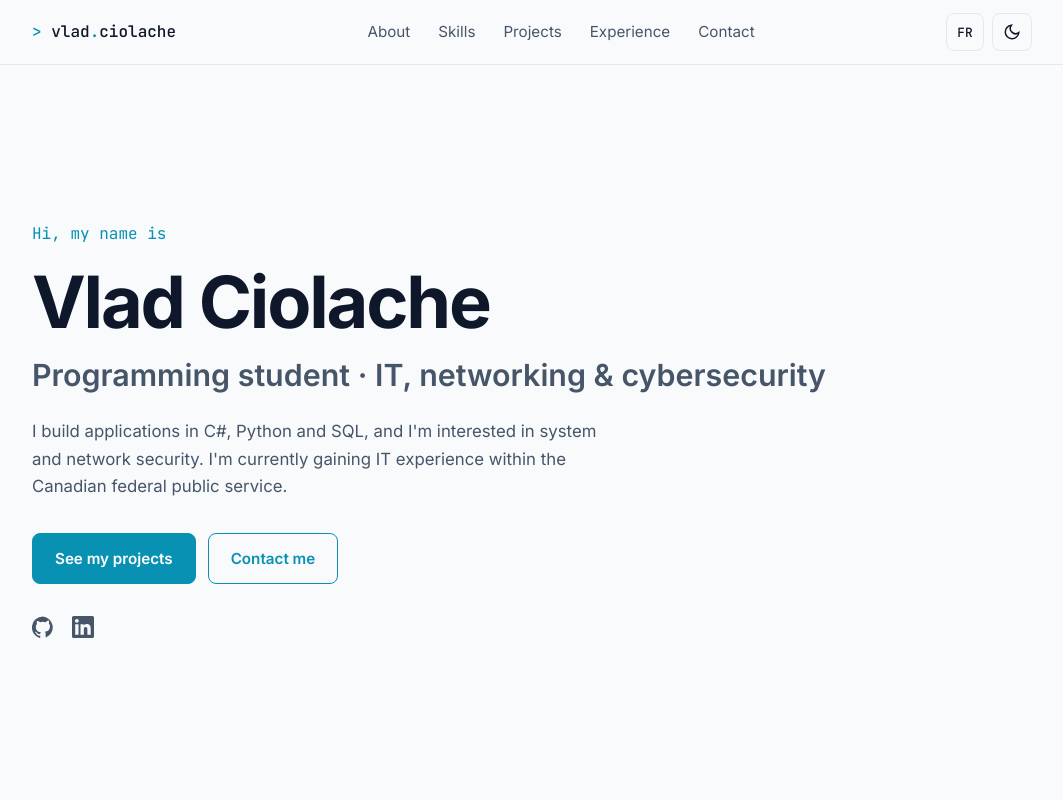
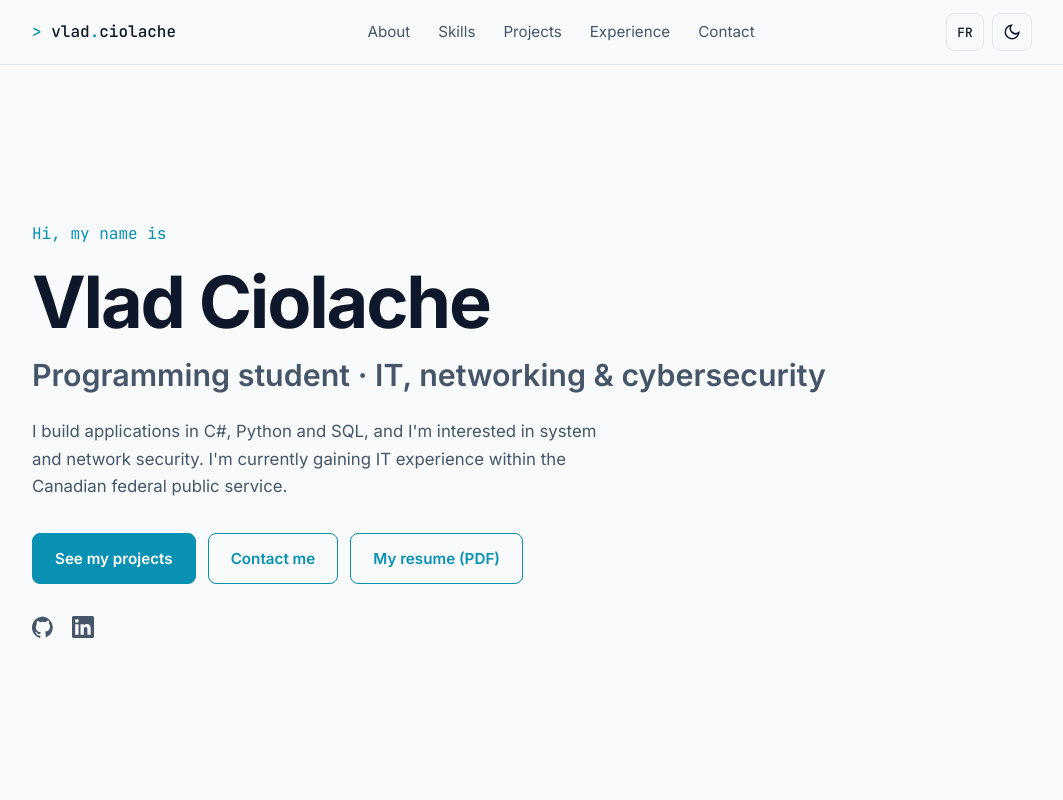
Before and after one commit to vladciolache/vladciolache.github.io, a plain HTML site: page index.html in a window 1280 px wide. Shown: the top 800 px of the page, without its empty margins (108-1171 px from the left). Drawn offline with Linux system fonts and the light colour scheme.

Commit message:
Ajout du CV en PDF et d'un bouton pour le consulter
Co-Authored-By: Claude Opus 5.5 <noreply@anthropic.com>

```diff
--- a/index.html
+++ b/index.html
@@ -62,6 +62,7 @@
         <div class="hero-cta">
           <a href="#projets" class="btn btn-primary" data-i18n="hero.cta1">Voir mes projets</a>
           <a href="#contact" class="btn btn-ghost" data-i18n="hero.cta2">Me contacter</a>
+          <a href="assets/CV_Vlad_Ciolache.pdf" class="btn btn-ghost" target="_blank" rel="noopener" data-i18n="hero.cv">Mon CV (PDF)</a>
         </div>
         <div class="hero-links">
           <a href="https://github.com/vladciolache" target="_blank" rel="noopener" aria-label="GitHub">
--- a/script.js
+++ b/script.js
@@ -28,6 +28,7 @@ const EN = {
     "I build applications in C#, Python and SQL, and I'm interested in system and network security. I'm currently gaining IT experience within the Canadian federal public service.",
   "hero.cta1": "See my projects",
   "hero.cta2": "Contact me",
+  "hero.cv": "My resume (PDF)",
 
   "about.title": "About me",
   "about.p1":
```
Also changed, not shown: 2 other files.
